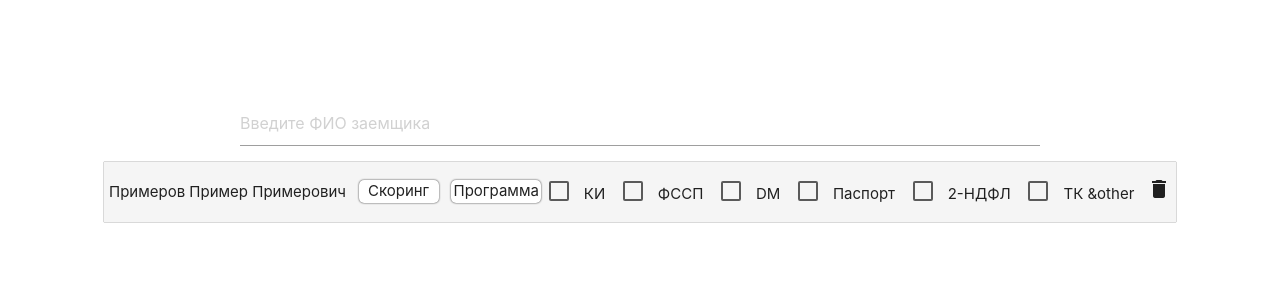
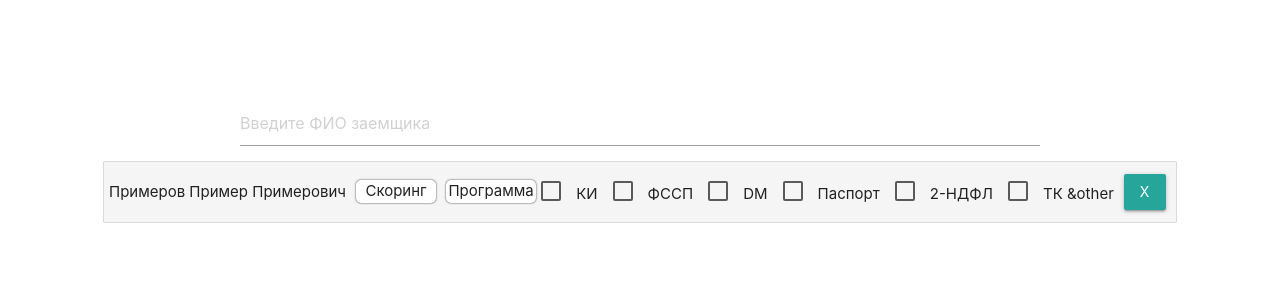
Before and after one commit to KnyazevIvan/forlasttwoweeks, a React (Create React App) app: page / in a window 1280 px wide. Shown: the top 300 px of the page. Built offline with nearby package versions, Linux system fonts and the light colour scheme.

Commit message:
sec co4dsmmqt

```diff
--- a/public/index.html
+++ b/public/index.html
@@ -9,7 +9,7 @@
       name="description"
       content="Web site created using create-react-app"
     />
-    <link rel="apple-touch-icon" href="https://www.klerk.ru/ugc/userAvatar/f1d5554a603595824e2dc58826c4bab9.png" />
+    <link rel="apple-touch-icon" href="https://avatars.mds.yandex.net/get-pdb/2033173/e2653b8c-3ca8-4a09-9512-3e25a69b8e58/s600" />
     <link href="https://fonts.googleapis.com/icon?family=Material+Icons" rel="stylesheet">
     <link rel="stylesheet" href="https://cdnjs.cloudflare.com/ajax/libs/materialize/1.0.0/css/materialize.min.css">
 
--- a/src/App.css
+++ b/src/App.css
@@ -124,3 +124,7 @@
 
   margin-top: 3px;
 }
+a {
+  margin-right: 10px;
+
+}
--- a/src/component/reestr.jsx
+++ b/src/component/reestr.jsx
@@ -75,7 +75,7 @@
         <span className={`inputSpan${el.checkedTK ? '-active' : ''}`} onClick={() => dispatch({ type: 'changeCheckedTK', id: el.id })}>ТК &other</span>
         </div>
 
-      <div> <i onClick={() => dispatch({ type: 'deleteName', value: el.id })} className="material-icons">delete</i>
+      <div> <a onClick={() => dispatch({ type: 'deleteName', value: el.id })} class="waves-effect waves-light btn">X</a>
       </div>
 
     </div>)
```
